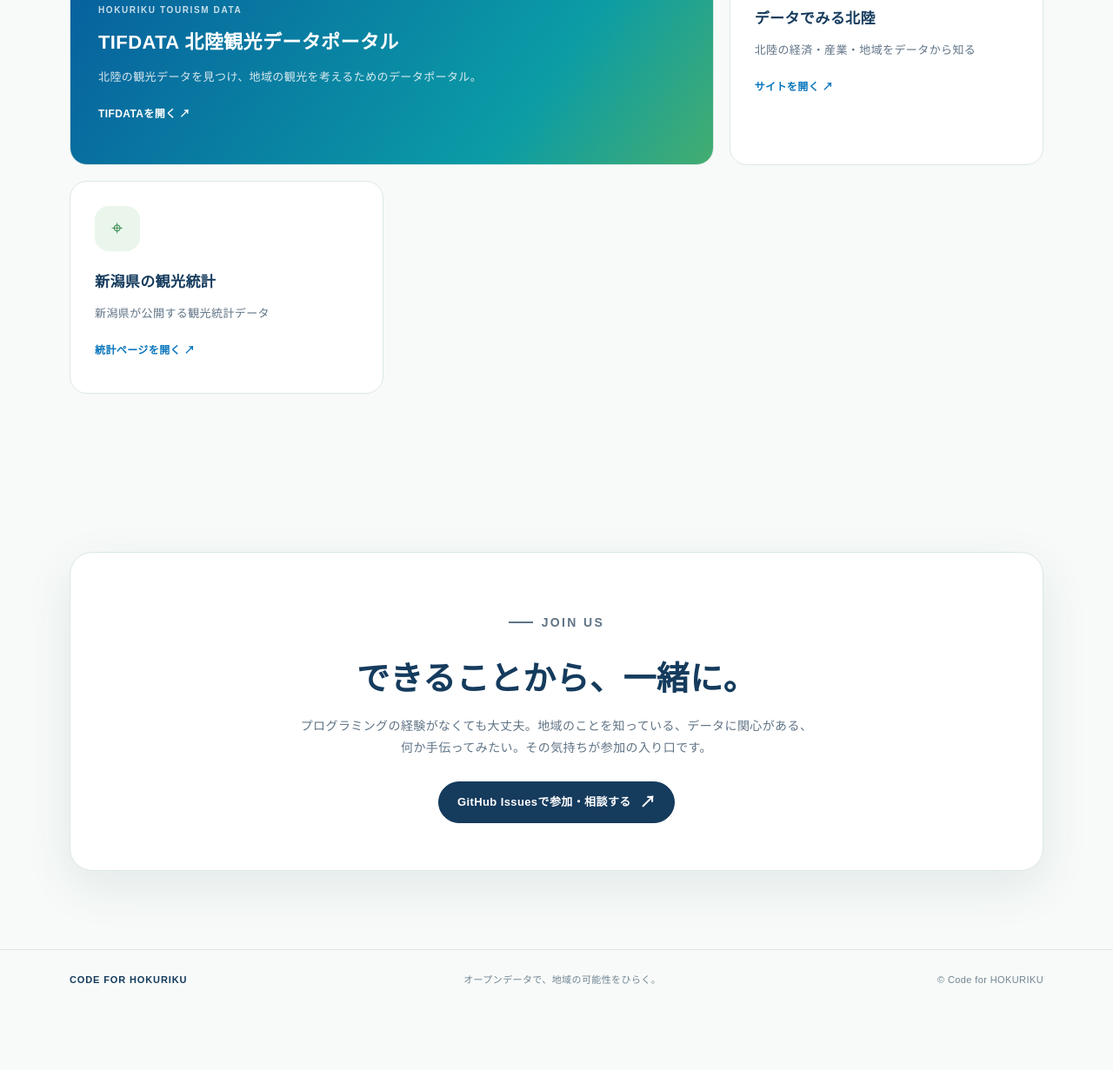
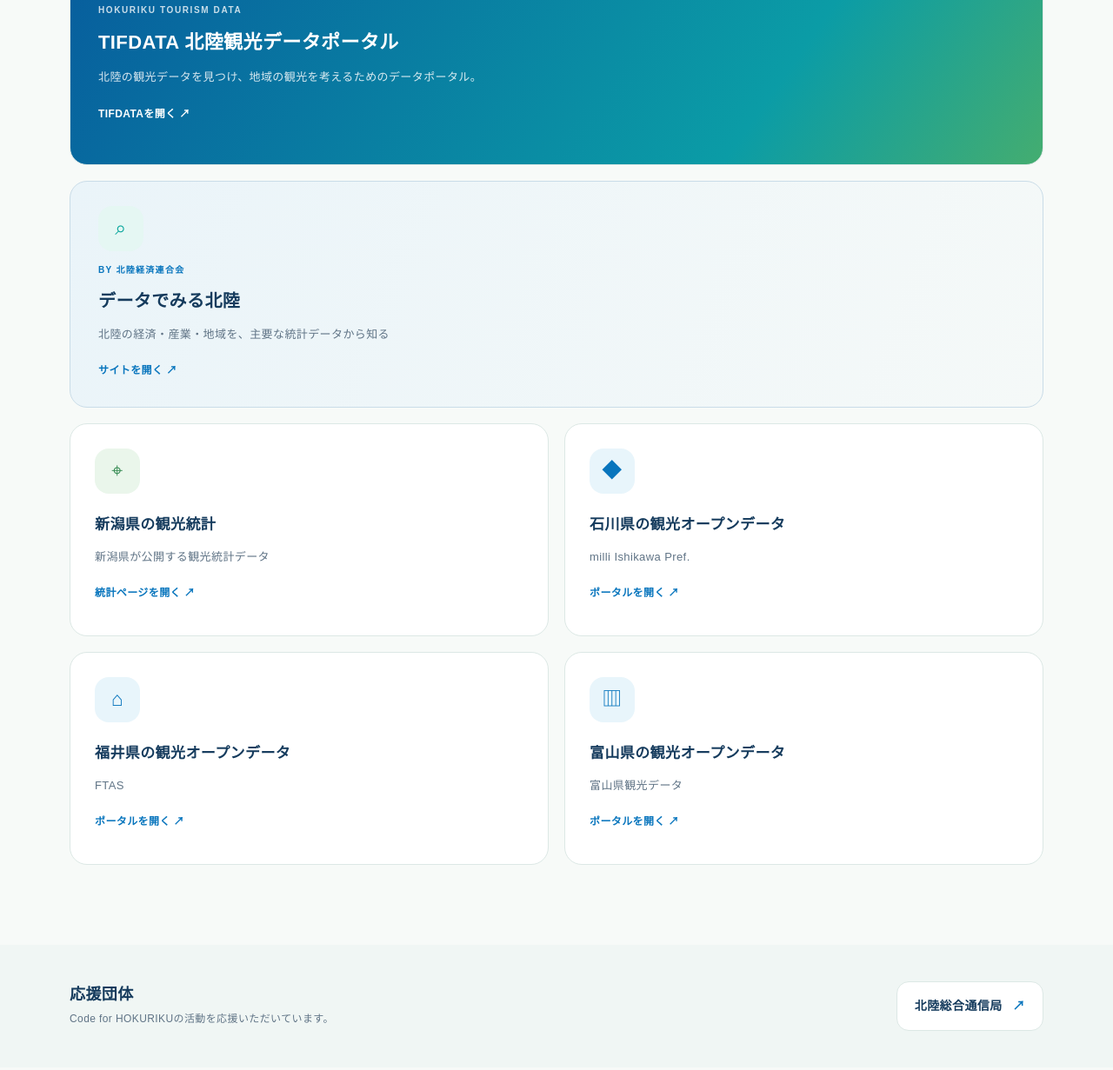
Before and after one commit to code4hokuriku/code4hokuriku.github.io, a plain HTML site: page index.html in a window 1280 px wide. Shown: the part 2650-3881 px from the top of the page at 87% size. Before the commit the page ends 3812 px from the top, so only its background shows below. Drawn offline with Linux system fonts and the light colour scheme.

Commit message:
北陸総合通信局を応援団体に追加

```diff
--- a/index.html
+++ b/index.html
@@ -81,12 +81,17 @@
     .data-link { display: block; color: inherit; text-decoration: none; transition: transform .2s, box-shadow .2s; }
     .data-link:hover { transform: translateY(-3px); box-shadow: var(--shadow); }
     .link-arrow { display: inline-block; margin-top: 20px; color: var(--blue); font-size: 12px; font-weight: 800; }
+    .data-cards { grid-template-columns: repeat(2, 1fr); }
     .featured-data { grid-column: span 2; min-height: 285px; padding: 32px; color: var(--white); background: linear-gradient(125deg, #075b9d, #0b9ca6 72%, #44ad70) !important; }
     .featured-data .icon { color: var(--white); background: rgba(255,255,255,.18); }
     .featured-data .data-kicker { display: block; margin: -8px 0 8px; font-size: 10px; font-weight: 800; letter-spacing: .16em; opacity: .78; }
     .featured-data h3 { font-size: 22px; }
     .featured-data p { max-width: 500px; color: rgba(255,255,255,.84); }
     .featured-data .link-arrow { color: var(--white); }
+    .hokkeiren-data { grid-column: span 2; min-height: 210px; padding: 28px 32px; border-color: #c9dce8; background: linear-gradient(110deg, #eaf4f9, #f5f9f8) !important; }
+    .hokkeiren-data .icon { color: var(--ink); background: #d7e9f2; }
+    .hokkeiren-data .data-kicker { display: block; margin: -8px 0 8px; color: var(--blue); font-size: 10px; font-weight: 800; letter-spacing: .13em; }
+    .hokkeiren-data h3 { font-size: 20px; }
     .approach { display: grid; grid-template-columns: .9fr 1.1fr; gap: 70px; align-items: center; }
     .approach-copy .eyebrow { margin-bottom: 16px; }
     .approach-copy p { color: var(--muted); font-size: 14px; }
@@ -100,6 +105,13 @@
     .area-band p { max-width: 520px; margin: 7px 0 0; color: rgba(255,255,255,.83); font-size: 13px; }
     .area-list { display: flex; flex-wrap: wrap; justify-content: flex-end; gap: 8px; min-width: 260px; }
     .area-list span { padding: 7px 12px; border: 1px solid rgba(255,255,255,.42); border-radius: 999px; background: rgba(255,255,255,.12); font-size: 12px; font-weight: 700; }
+    .supporters { padding: 42px 0; background: #f0f6f4; }
+    .supporters-inner { display: flex; align-items: center; justify-content: space-between; gap: 24px; }
+    .supporters h2 { margin: 0; font-size: 18px; }
+    .supporters p { margin: 5px 0 0; color: var(--muted); font-size: 12px; }
+    .supporter-link { display: inline-flex; align-items: center; gap: 12px; padding: 15px 20px; border: 1px solid var(--line); border-radius: 14px; background: var(--white); color: var(--ink); font-size: 14px; font-weight: 800; text-decoration: none; }
+    .supporter-link:hover { border-color: var(--teal); color: var(--blue); }
+    .supporter-link span { color: var(--blue); }
     .join { padding: 90px 0; text-align: center; }
     .join-box { padding: 54px 24px; border: 1px solid var(--line); border-radius: 26px; background: var(--white); box-shadow: var(--shadow); }
     .join-box .eyebrow { justify-content: center; }
@@ -122,11 +134,14 @@
       .floating-note { right: 0; bottom: -34px; }
       .section { padding: 68px 0; }
       .cards { grid-template-columns: 1fr; }
+      .data-cards { grid-template-columns: 1fr; }
       .featured-data { grid-column: auto; }
+      .hokkeiren-data { grid-column: auto; }
       .card { min-height: auto; }
       .approach { grid-template-columns: 1fr; gap: 24px; }
       .area-band { align-items: flex-start; flex-direction: column; padding: 27px; }
       .area-list { justify-content: flex-start; min-width: 0; }
+      .supporters-inner { align-items: flex-start; flex-direction: column; }
       .join { padding: 65px 0; }
       .join-box { padding: 40px 22px; }
       .footer-inner { flex-direction: column; align-items: flex-start; }
@@ -236,10 +251,11 @@
             <p>北陸の観光データを見つけ、地域の観光を考えるためのデータポータル。</p>
             <span class="link-arrow">TIFDATAを開く ↗</span>
           </a>
-          <a class="card data-link" href="https://hokurikudata.cloudfree.jp/" target="_blank" rel="noopener noreferrer">
+          <a class="card data-link hokkeiren-data" href="https://hokurikudata.cloudfree.jp/" target="_blank" rel="noopener noreferrer">
             <div class="icon" aria-hidden="true">⌕</div>
+            <span class="data-kicker">BY 北陸経済連合会</span>
             <h3>データでみる北陸</h3>
-            <p>北陸の経済・産業・地域をデータから知る</p>
+            <p>北陸の経済・産業・地域を、主要な統計データから知る</p>
             <span class="link-arrow">サイトを開く ↗</span>
           </a>
           <a class="card data-link" href="https://www.pref.niigata.lg.jp/sec/kankokikaku/1245960085415.html" target="_blank" rel="noopener noreferrer">
@@ -248,7 +264,35 @@
             <p>新潟県が公開する観光統計データ</p>
             <span class="link-arrow">統計ページを開く ↗</span>
           </a>
+          <a class="card data-link" href="https://sites.google.com/view/milli-ishikawa-pref/" target="_blank" rel="noopener noreferrer">
+            <div class="icon" aria-hidden="true">◆</div>
+            <h3>石川県の観光オープンデータ</h3>
+            <p>milli Ishikawa Pref.</p>
+            <span class="link-arrow">ポータルを開く ↗</span>
+          </a>
+          <a class="card data-link" href="https://www.fuku-e.com/FTAS" target="_blank" rel="noopener noreferrer">
+            <div class="icon" aria-hidden="true">⌂</div>
+            <h3>福井県の観光オープンデータ</h3>
+            <p>FTAS</p>
+            <span class="link-arrow">ポータルを開く ↗</span>
+          </a>
+          <a class="card data-link" href="https://www.info-toyama.com/stories/toyama_tourismdata" target="_blank" rel="noopener noreferrer">
+            <div class="icon" aria-hidden="true">▥</div>
+            <h3>富山県の観光オープンデータ</h3>
+            <p>富山県観光データ</p>
+            <span class="link-arrow">ポータルを開く ↗</span>
+          </a>
         </div>
+      </div>
+    </section>
+
+    <section class="supporters" aria-labelledby="supporters-title">
+      <div class="wrap supporters-inner">
+        <div>
+          <h2 id="supporters-title">応援団体</h2>
+          <p>Code for HOKURIKUの活動を応援いただいています。</p>
+        </div>
+        <a class="supporter-link" href="https://www.soumu.go.jp/soutsu/hokuriku/" target="_blank" rel="noopener noreferrer">北陸総合通信局 <span>↗</span></a>
       </div>
     </section>
 
```
